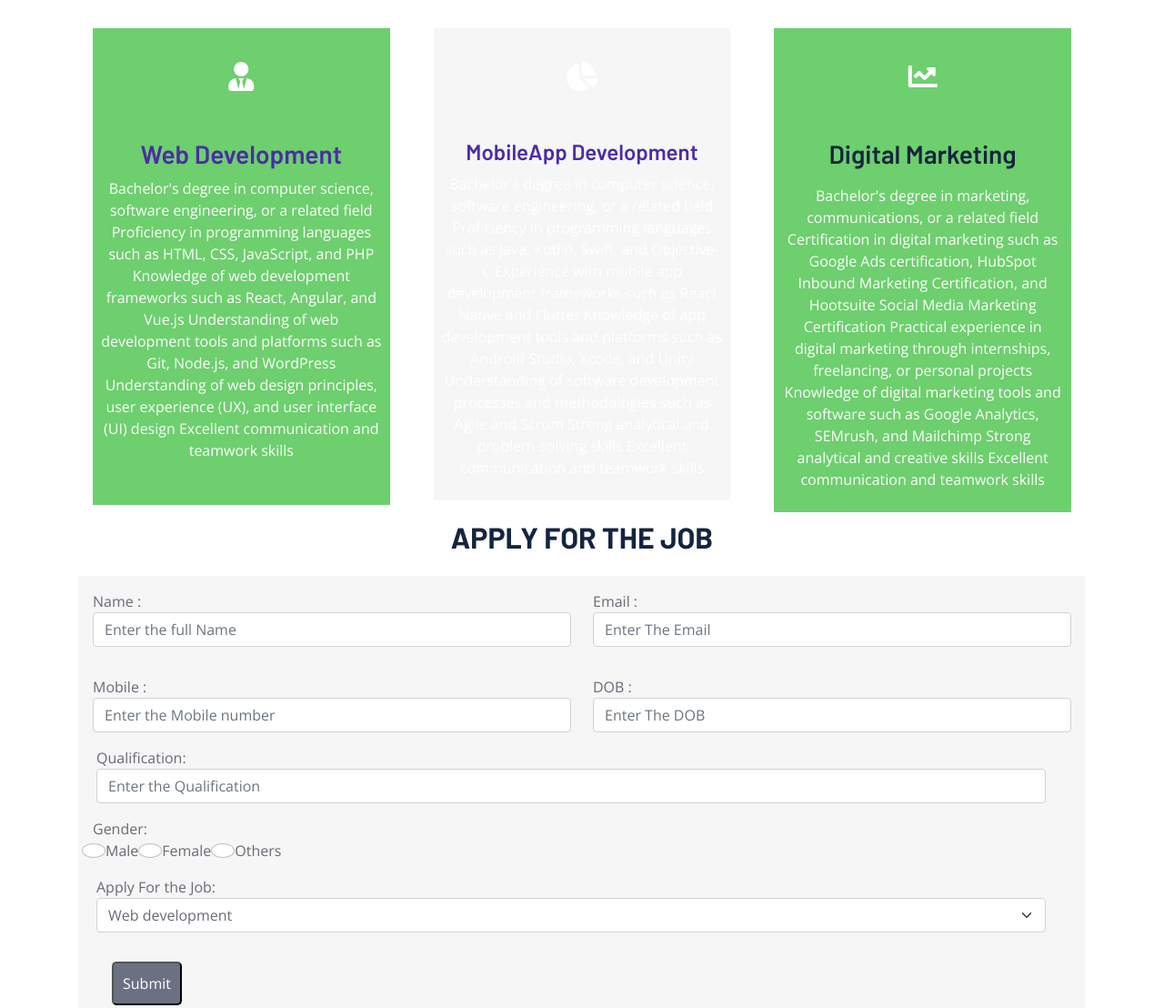
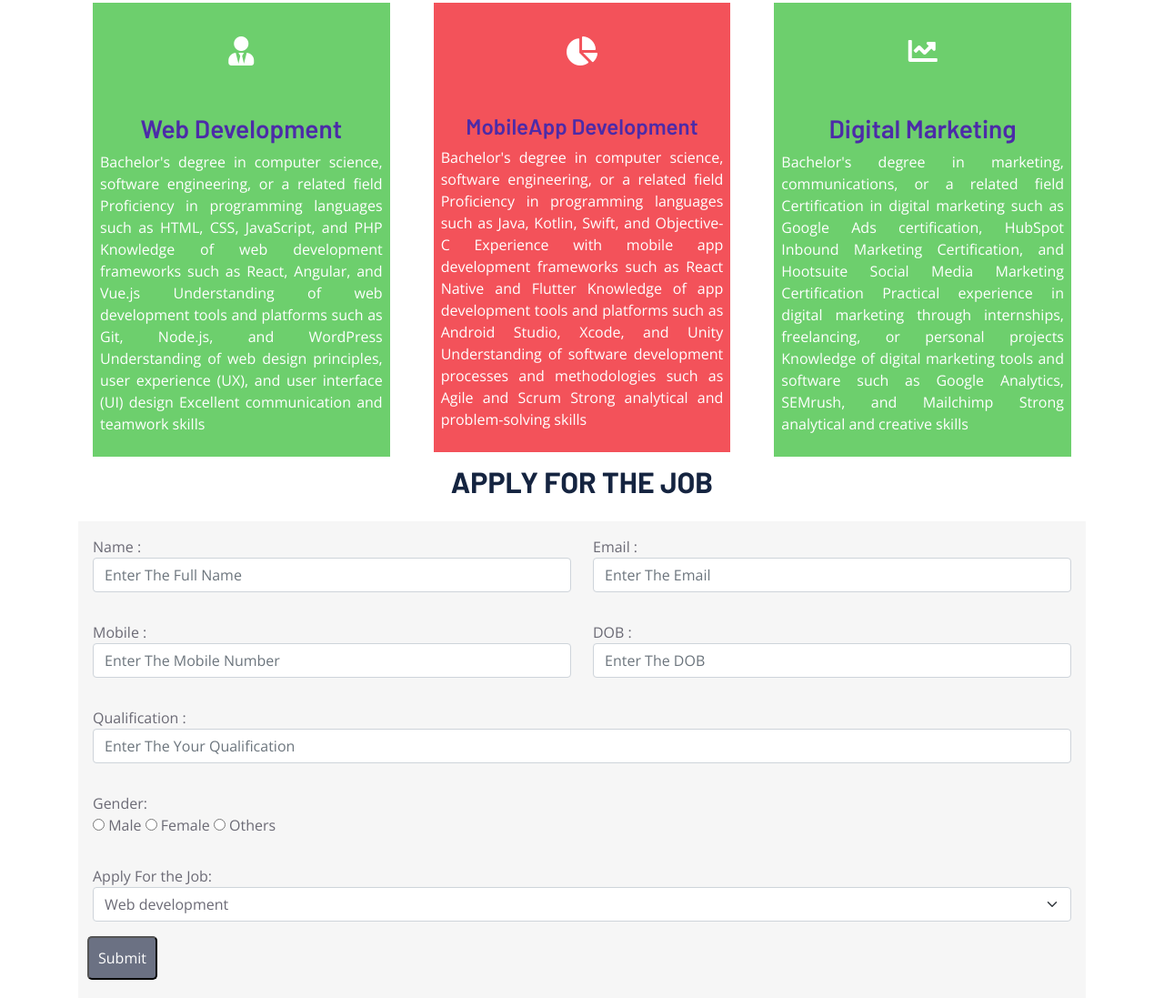
Before and after one commit to swapnali12deokar/infocus-website, a plain HTML site: page careers.html in a window 1280 px wide. Shown: the part 404-1512 px from the top of the page at 91% size. Drawn offline with nearby package versions, Linux system fonts and the light colour scheme.

Commit message:
update changes

```diff
--- a/careers.html
+++ b/careers.html
@@ -89,7 +89,8 @@
             color: white;
             border-radius: 5px;
             padding: 10px;
-            margin-left: 5px;
+            margin-left: 10px;
+            margin-bottom: 20px;
             background-color: rgb(107, 113, 131);
         }
 
@@ -100,66 +101,67 @@
 </head>
 
 <div>
-
     <!-- Navbar Start -->
     <section id="header-snippet"></section>
+    <h1 style="text-align:center; color: #F3525A;">Careers</h1>
 
-    <div class="container  p-0" style="margin-top: 8%;">
+    <div class="container  p-0" style="margin-top: 2%;">
         <div class="row g-0" style="background-image:url('img/quote.jpg' )">
             <div class="col-lg-6 py-6 px-5">
             </div>
         </div>
-
         <div class="row g-5 m-2">
             <div class="col-lg-4 col-md-4">
-                <div class="service-item  text-center p-2">
+                <div class="service-item  p-2">
                     <div class="d-flex align-items-center justify-content-center  text-white rounded-circle mx-auto mb-4"
                         style="width: 90px; height: 90px;">
                         <i class="fa fa-user-tie fa-2x"></i>
                     </div>
                     <h3 class="skill-text">Web Development</h3>
-                    <p>
+                    <p style="text-align: justify;">
                         Bachelor's degree in computer science, software engineering, or a related field
                         Proficiency in programming languages such as HTML, CSS, JavaScript, and PHP
                         Knowledge of web development frameworks such as React, Angular, and Vue.js
                         Understanding of web development tools and platforms such as Git, Node.js, and WordPress
                         Understanding of web design principles, user experience (UX), and user interface (UI) design
                         Excellent communication and teamwork skills</p>
-                    <br>
+
                 </div>
             </div>
             <div class="col-lg-4 col-md-4">
-                <div class="service-item bg-secondary text-center p-2">
+                <div class="service-item bg-primary p-2">
                     <div class="d-flex align-items-center justify-content-center  text-white rounded-circle mx-auto mb-4"
                         style="width: 90px; height: 90px;">
                         <i class="fa fa-chart-pie fa-2x"></i>
                     </div>
                     <h4 class="skill-text">MobileApp Development</h4>
-                    <p>Bachelor's degree in computer science, software engineering, or a related field
+                    <p style="text-align:justify;">
+                        Bachelor's degree in computer science, software engineering, or a related field
                         Proficiency in programming languages such as Java, Kotlin, Swift, and Objective-C
                         Experience with mobile app development frameworks such as React Native and Flutter
                         Knowledge of app development tools and platforms such as Android Studio, Xcode, and Unity
                         Understanding of software development processes and methodologies such as Agile and Scrum
                         Strong analytical and problem-solving skills
-                        Excellent communication and teamwork skills</p>
+                       </p>
+
                 </div>
             </div>
-            <div class="col-lg-4 col-md-4">
-                <div class="service-item  text-center p-2">
+            <div class="col-lg-4 col-md-4 justify-content-start">
+                <div class="service-item p-2">
                     <div class="d-flex align-items-center justify-content-center  text-white rounded-circle mx-auto mb-4"
                         style="width: 90px; height: 90px;">
                         <i class="fa fa-chart-line fa-2x"></i>
                     </div>
-                    <h3 class="mb-3">Digital Marketing </h3>
+                    <h3 class="skill-text">Digital Marketing </h3>
 
-                    <p style="justify-content:center">Bachelor's degree in marketing, communications, or a related field
+                    <p style="text-align: justify;">Bachelor's degree in marketing, communications, or a related field
                         Certification in digital marketing such as Google Ads certification, HubSpot Inbound Marketing
                         Certification, and Hootsuite Social Media Marketing Certification
                         Practical experience in digital marketing through internships, freelancing, or personal projects
                         Knowledge of digital marketing tools and software such as Google Analytics, SEMrush, and
                         Mailchimp
                         Strong analytical and creative skills
-                        Excellent communication and teamwork skills</p>
+                        </p>
                 </div>
             </div>
         </div>
@@ -170,82 +172,66 @@
             <div class="row p-3">
                 <div class="col">
                     <label>Name :</label>
-                    <input type="text" class="form-control" placeholder="Enter the full Name">
+                    <input type="text" class="form-control" placeholder="Enter The Full Name">
                 </div>
                 <div class="col">
                     <label>Email :</label>
                     <input type="text" class="form-control" placeholder="Enter The Email">
                 </div>
-
             </div>
             <div class="row p-3">
                 <div class="col">
                     <label>Mobile :</label>
-                    <input type="text" class="form-control" placeholder="Enter the Mobile number">
+                    <input type="text" class="form-control" placeholder="Enter The Mobile Number">
                 </div>
                 <div class="col">
                     <label>DOB :</label>
                     <input type="text" class="form-control" placeholder="Enter The DOB">
                 </div>
+                </div>
                 <div class="row p-3">
                     <div class="col">
-                        <label>Qualification:</label>
-                        <input type="text" class="form-control" placeholder="Enter the Qualification">
+                        <label>Qualification :</label>
+                        <input type="text" class="form-control" style="width: 100%;" placeholder="Enter The Your Qualification">
+
                     </div>
                 </div>
-
-                <div class="row ">
+                <div class="row p-3">
                   <label> Gender:</label>
-                        <input class="form-check-input" type="radio" id="radio1" name="optradio" value="option1"
-                            checked;>Male
-
-
-
-                        <input type="radio" class="form-check-input" id="radio2" name="optradio" value="option2">Female
-
-
-
-                        <input type="radio" class="form-check-input" id="radio3" name="optradio" value="option3">Others
-
-
+                        <fieldset>
+                            <div class="some-class">
+                              <input type="radio" class="radio" name="x" value="z" id="z" />
+                              <label for="x">Male</label>
+                              <input type="radio" class="radio" name="x" value="y" id="y" />
+                              <label for="y">Female</label>
+                              <input type="radio" class="radio" name="x" value="z" id="z" />
+                              <label for="z">Others</label>
+                            </div>
+                          </fieldset>
                 </div>
                 <div class="row p-3">
                     <div class="col-lg-12">
-                        <label>Apply For the Job:</label>
-                        <select class="form-select" aria-label="Default select example">
+                        <label>Apply For the Job:</label><br>
+                        <select class="form-select" aria-label="select Itam">
                             <option selected>Web development</option>
                             <option value="1">Mobile App Development</option>
                             <option value="2">Digital Marketing</option>
                         </select>
                     </div>
                 </div>
-                <div class="m-3">
+                <div>
                     <button class="btn-section" type="submit">Submit</button>
                 </div>
-            </div>
         </form>
     </div>
-
-
 </div>
-
-
-
-
 <section id="footer-snippet"></section>
 <!-- Footer End -->
-
-
 <!-- model 1 -->
-
 </div>
 <!---model3-->
-
-
 <!-- Back to Top -->
 <a href="#" class="btn btn-lg btn-primary btn-lg-square rounded-circle back-to-top"><i class="bi bi-arrow-up"></i></a>
-
-
 <!-- JavaScript Libraries -->
 <script src="https://code.jquery.com/jquery-3.4.1.min.js"></script>
 <script src="https://cdn.jsdelivr.net/npm/bootstrap@5.0.0/dist/js/bootstrap.bundle.min.js"></script>
@@ -266,5 +252,4 @@
     integrity="sha384-CauSuKpEqAFajSpkdjv3z9t8E7RlpJ1UP0lKM/+NdtSarroVKu069AlsRPKkFBz9"
     crossorigin="anonymous"></script>
 </body>
-
 </html>
--- a/js/commonSnippet.js
+++ b/js/commonSnippet.js
@@ -11,7 +11,7 @@
     <a href="index.html" class="navbar-brand p-0">
     <img  src="img/infocus.jpeg" alt="Image" style="height:80px"; "width:50px">
     </a>
-    <a class="">INFOCUS INFOTECH</a>
+    <h3 style=color:#fff>INFOCUS INFOTECH</h3>
     <button class="navbar-toggler" type="button" data-bs-toggle="collapse" data-bs-target="#navbarCollapse" btn btn-primary>
         <span class="navbar-toggler-icon"></span>
     </button>
@@ -61,11 +61,12 @@
             <a class="btn btn-lg btn-primary btn-lg-square rounded-circle me-2" href="https://www.linkedin.com/company/infocusinfotech/"><i class="fab fa-linkedin-in fw-normal"></i></a>
     </div>
    <div class="col-lg-6 col-md-6">
+   <iframe
+                src="//www.google.com/maps/embed?pb=!1m18!1m12!1m3!1d3781.3000760752234!2d73.75056641436998!3d18.60556807142631!2m3!1f0!2f0!3f0!3m2!1i1024!2i768!4f13.1!3m3!1m2!1s0x3bc2b9407e30875d%3A0xd3df7c9e0eb2dd7!2sInfocus%20Infotech%20Pvt%20Ltd!5e0!3m2!1sen!2sin!4v1677670739095!5m2!1sen!2sin"
+                width="100%" height="270px" style="border:0;" allowfullscreen="" loading="lazy"
+                referrerpolicy="no-referrer-when-downgrade"></iframe>
+</div>
 
-</div>
-    <div class="col-lg-3 col-md-6">
-
-    </div>
 </div>
 </div>
 <div class="container-fluid bg-dark text-secondary text-center border-top py-4 px-5" style="border-color: rgba(256, 256, 256, .1) !important;">
```
Also changed, not shown: contactUs.html (+6 -2 lines).
